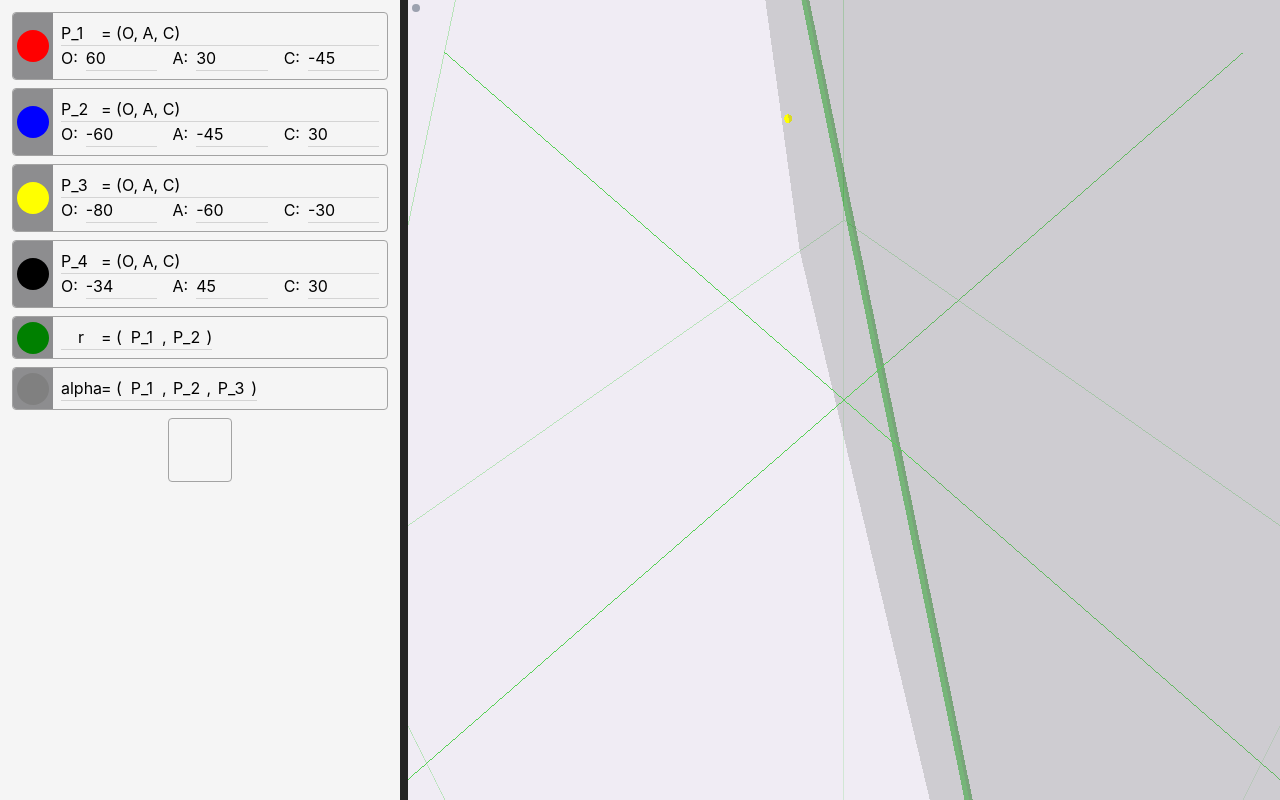
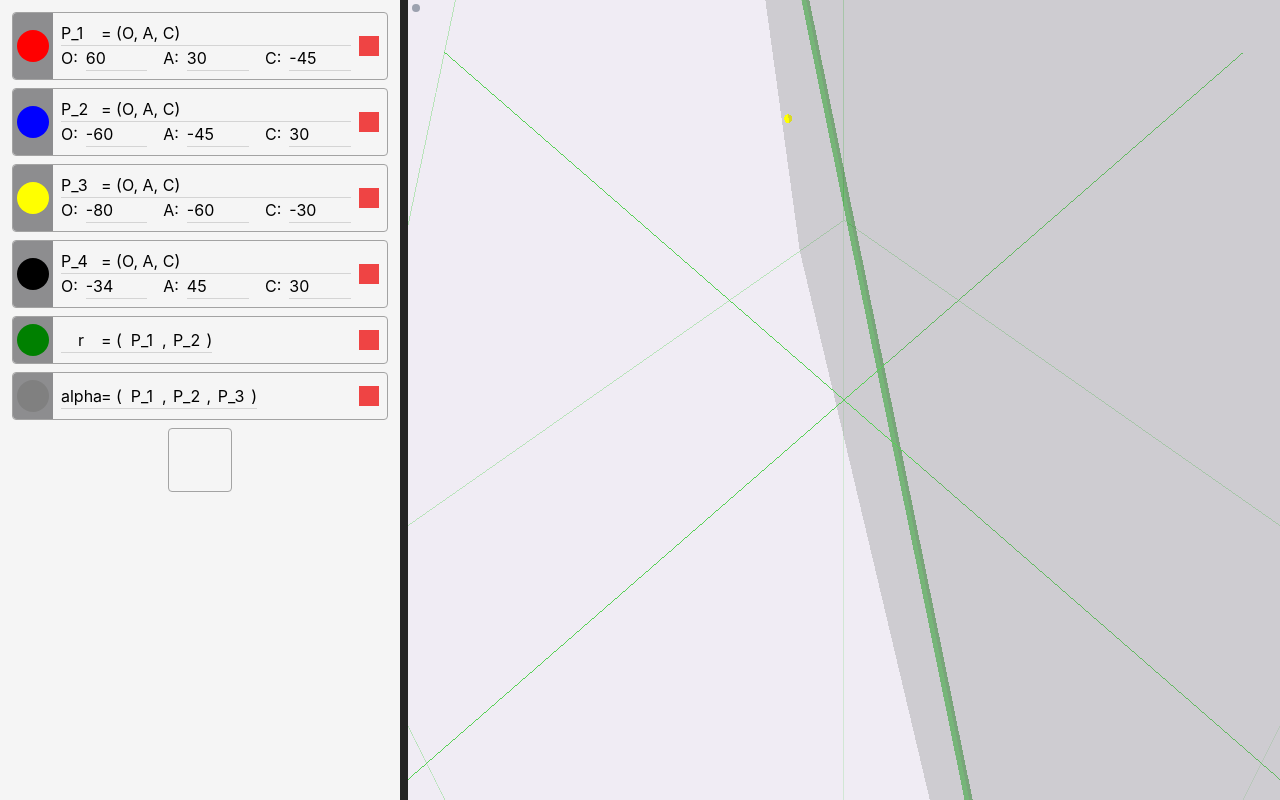
Before and after one commit to Icass1/diedric-viewer, a React (Vite) app: page / in a window 1280 px wide. Built offline with nearby package versions, Linux system fonts and the light colour scheme.

Commit message:
Added remove expression button

```diff
--- a/src/App.tsx
+++ b/src/App.tsx
@@ -132,15 +132,18 @@ function Line2PointsExpression({ expression, updateValue }: { expression: Expres
     )
 }
 
-function Expression({ children, expression }: { children: ReactNode, expression: Expression<DiedricLine | DiedricPlane3Points | DiedricPoint> }) {
+function Expression({ children, expression, removeExpression }: { children: ReactNode, expression: Expression<DiedricLine | DiedricPlane3Points | DiedricPoint>, removeExpression: (expression: Expression<DiedricLine | DiedricPlane3Points | DiedricPoint>) => {} }) {
 
     return (
-        <div className="w-full border border-neutral-400 text-black rounded grid grid-cols-[40px_1fr] ">
-            <div className=" bg-zinc-800/50 rounded-tl rounded-bl">
+        <div className="w-full border border-neutral-400 text-black rounded grid grid-cols-[40px_1fr_20px] items-center min-h-12 pr-2">
+            <div className=" bg-zinc-800/50 rounded-tl rounded-bl h-full">
                 <div className="bg-red-300 h-8 w-8 rounded-full relative top-1/2 left-1/2 -translate-x-1/2 -translate-y-1/2" style={{ backgroundColor: expression.value.color.toString() }}></div>
             </div>
             <div className="relative w-full p-2 min-w-0">
                 {children}
+            </div>
+            <div className="h-5 w-5 bg-red-500" onClick={() => { removeExpression(expression) }}>
+
             </div>
         </div>
     )
@@ -281,7 +284,7 @@ export default function App({ canvasRef }: { canvasRef: RefObject<HTMLCanvasElem
         }
     }
 
-    const updateValue = useCallback((id: string, key: string, value: string | number) => {
+    const updateValue = useCallback((id: string, key: string | undefined, value: string | number | undefined) => {
         const expression = expressions.find(expression => expression.id == id)
         if (!expression) {
             console.warn(`Expression with id ${id} not found`)
@@ -292,6 +295,8 @@ export default function App({ canvasRef }: { canvasRef: RefObject<HTMLCanvasElem
             Object.keys(expression.parameters).map(param => {
                 if (expression.parameters[param] == id) {
                     expression.value.update()
+                    console.log(expression.id)
+                    updateValue(expression.id, undefined, undefined)
                 }
             })
         })
@@ -336,11 +341,16 @@ export default function App({ canvasRef }: { canvasRef: RefObject<HTMLCanvasElem
         }
     }, [diedric, expressions])
 
+    const removeExpression = useCallback((expression: Expression<DiedricPoint>) => {
+        expression.value.remove()
+        updateValue(expression.id, undefined, undefined)
+    }, [diedric, expressions])
+
     return (
         <div className="h-full overflow-y-auto p-3">
             <div className="flex flex-col items-center gap-2">
                 {expressions.map(((expression, index) => (
-                    <Expression key={index} expression={expression as Expression<DiedricPoint | DiedricLine | DiedricPlane>}>
+                    <Expression key={index} expression={expression as Expression<DiedricPoint | DiedricLine | DiedricPlane>} removeExpression={removeExpression}>
                         {renderExpression(expression as Expression<DiedricPoint | DiedricLine | DiedricPlane>, index)}
                     </Expression>
                 )))}
```
